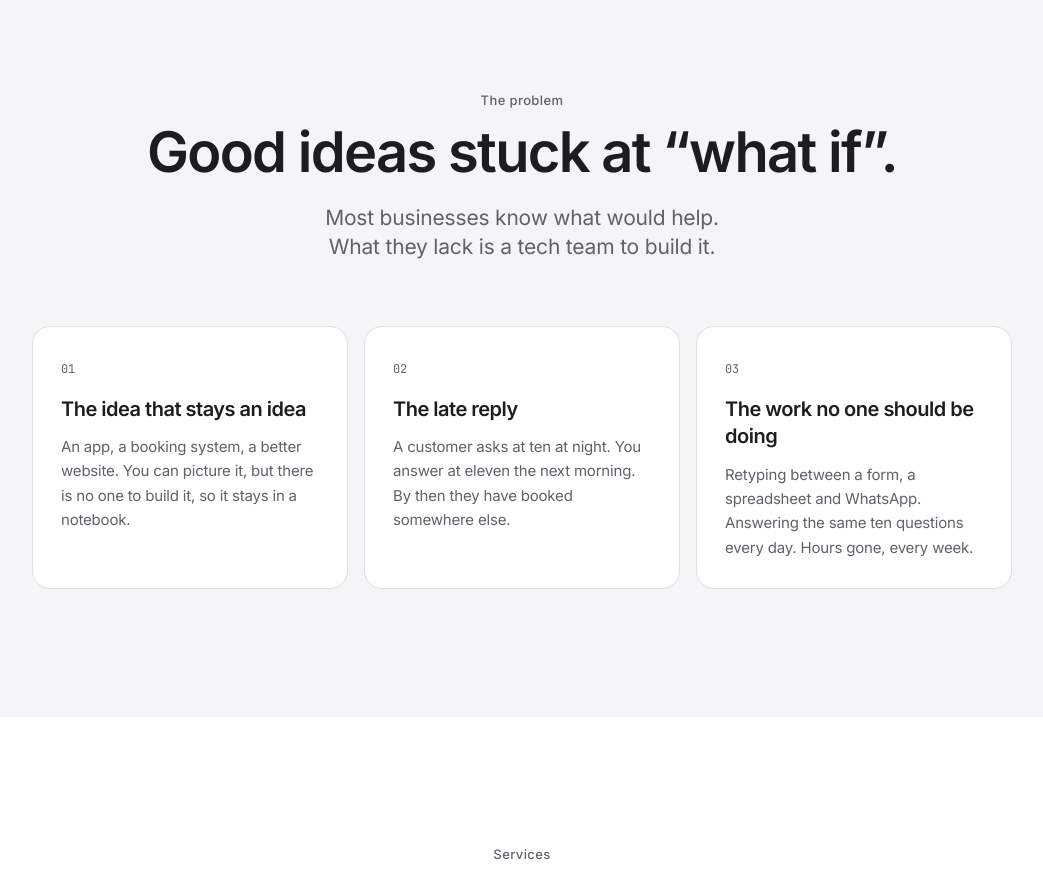
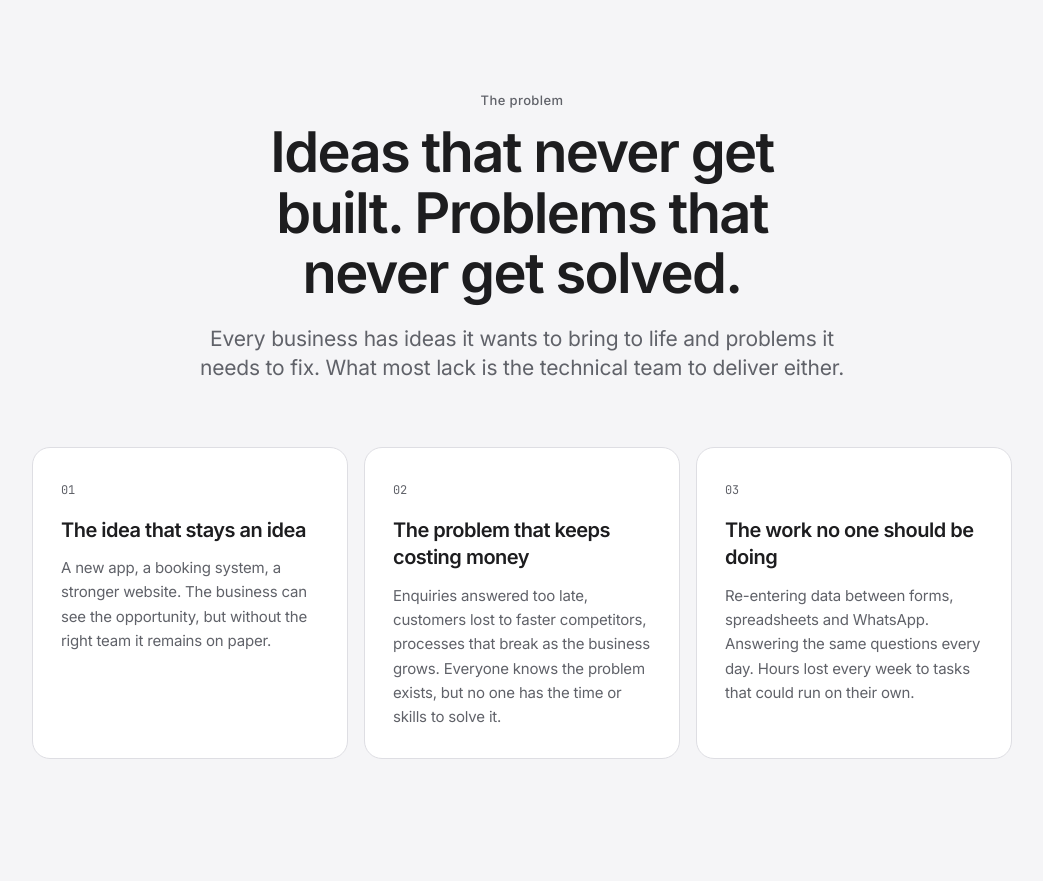
Before and after one commit to Ahamedshakir02/orbelis-studio, a React (Vite) app: page / in a window 1280 px wide. Shown: the part 1200-2081 px from the top of the page, without its empty margins (118-1161 px from the left). Built offline with nearby package versions, Linux system fonts and the light colour scheme; no server answers; a web font is replaced by a local one.

Commit message:
feat: the problem section covers ideas and problems
New heading, "Ideas that never get built. Problems that never get solved.", and the three cards rewritten to match the company profile, on the site and in the brochure.

```diff
--- a/scripts/brochure.mjs
+++ b/scripts/brochure.mjs
@@ -22,6 +22,7 @@ import {
   manifesto,
   services,
   problems,
+  problemIntro,
   flow,
   audiences,
   process as steps,
@@ -101,7 +102,8 @@ const pages = [
   ),
 
   page(
-    `${head('The problem', 'Good ideas stuck at “what if”.')}
+    `${head('The problem', problemIntro.title)}
+     <p class="lede">${esc(problemIntro.intro)}</p>
      <div class="grid3">${problems
        .map(
          (p, i) =>
--- a/scripts/content.mjs
+++ b/scripts/content.mjs
@@ -35,7 +35,7 @@ L(`- Centre card, cycling: ${d.heroStage.solutions.map((e) => {
 }).join(' → ')} (each shows its four points, with "built for you" and "Whatever the problem needs")`)
 L(`- Right card: **${d.heroStage.after.step} ${d.heroStage.after.title}**: ${d.heroStage.after.body}`); L()
 L('---'); L(); L('## 2. The problem'); L()
-L('### Good ideas stuck at "what if".'); L(); L('Most businesses know what would help. What they lack is a tech team to build it.'); L()
+L(`### ${d.problemIntro.title}`); L(); L(d.problemIntro.intro); L()
 d.problems.forEach((p, i) => { L(`**${i + 1}. ${p.title}**  `); L(p.body); L() })
 L('---'); L(); L('## 3. Services'); L()
 L('### Pick what you need.'); L(); L('What gets built first: apps, websites and the brand. Then what keeps them running, and the marketing that brings people in. Each is quoted to what you need.'); L()
--- a/src/data/site.js
+++ b/src/data/site.js
@@ -226,19 +226,28 @@ export const work = [
   },
 ]
 
-/** The three gaps a visitor recognises before any service is named. */
+/**
+ * The problem section: ideas that never get built and problems that never get
+ * solved. A visitor should recognise their own business in one of these three
+ * before any service is named.
+ */
+export const problemIntro = {
+  title: 'Ideas that never get built. Problems that never get solved.',
+  intro: 'Every business has ideas it wants to bring to life and problems it needs to fix. What most lack is the technical team to deliver either.',
+}
+
 export const problems = [
   {
     title: 'The idea that stays an idea',
-    body: 'An app, a booking system, a better website. You can picture it, but there is no one to build it, so it stays in a notebook.',
+    body: 'A new app, a booking system, a stronger website. The business can see the opportunity, but without the right team it remains on paper.',
   },
   {
-    title: 'The late reply',
-    body: 'A customer asks at ten at night. You answer at eleven the next morning. By then they have booked somewhere else.',
+    title: 'The problem that keeps costing money',
+    body: 'Enquiries answered too late, customers lost to faster competitors, processes that break as the business grows. Everyone knows the problem exists, but no one has the time or skills to solve it.',
   },
   {
     title: 'The work no one should be doing',
-    body: 'Retyping between a form, a spreadsheet and WhatsApp. Answering the same ten questions every day. Hours gone, every week.',
+    body: 'Re-entering data between forms, spreadsheets and WhatsApp. Answering the same questions every day. Hours lost every week to tasks that could run on their own.',
   },
 ]
 
--- a/src/sections/Problems.jsx
+++ b/src/sections/Problems.jsx
@@ -1,16 +1,16 @@
 import Section from '../components/Section.jsx'
-import { problems } from '../data/site.js'
+import { problems, problemIntro } from '../data/site.js'
 
 /**
- * The gap, named before the services that close it: a business that knows what
- * would help but has no tech team to build it. A visitor who recognises their
+ * The gap, named before the services that close it: an idea with no one to
+ * build it, or a problem with no one to solve it. A visitor who recognises their
  * own week in these three reads the service list differently.
  *
  * Set as panels one step above the page: the lift is the only decoration.
  */
 export default function Problems() {
   return (
-    <Section label="The problem" title="Good ideas stuck at “what if”." intro="Most businesses know what would help. What they lack is a tech team to build it.">
+    <Section label="The problem" title={problemIntro.title} intro={problemIntro.intro}>
       <ol className="stagger grid gap-4 lg:grid-cols-3">
         {problems.map((p, i) => (
           <li key={p.title} className="lift rounded-[18px] border border-line bg-surface p-7">
```
